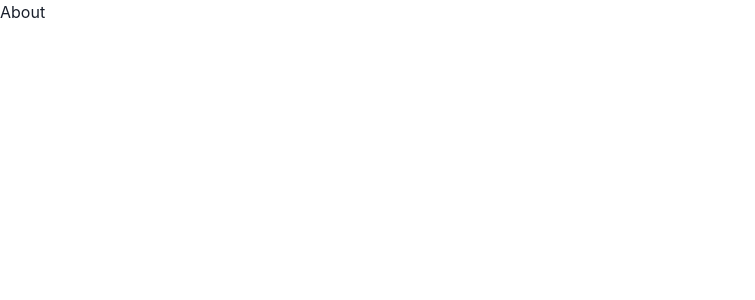
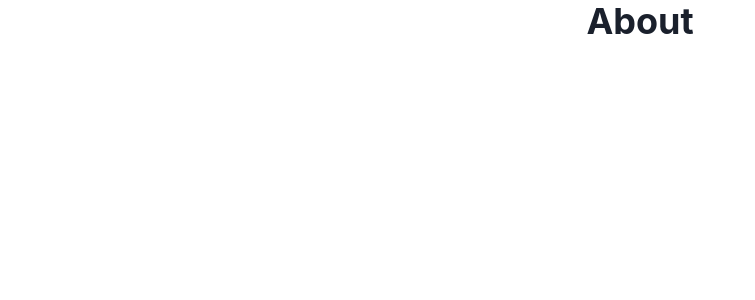
Before and after one commit to starwalker00/next-chakra-mspa-template, a Next.js app: page /about in a window 1280 px wide. Shown: the top 300 px of the page, without its empty margins (0-755 px from the left). Built offline with nearby package versions, Linux system fonts and the light colour scheme.

Commit message:
improve base page

```diff
--- a/components/About/index.tsx
+++ b/components/About/index.tsx
@@ -1,10 +1,13 @@
 import type { NextPage } from 'next'
+import { Center, Heading } from '@chakra-ui/react'
 
 const About: NextPage = () => {
 
     return (
         <>
-            <h1>About</h1>
+            <Center>
+                <Heading>About</Heading>
+            </Center>
         </>
     )
 }
--- a/components/Home/index.tsx
+++ b/components/Home/index.tsx
@@ -1,10 +1,13 @@
 import type { NextPage } from 'next'
+import { Center, Heading } from '@chakra-ui/react'
 
 const Home: NextPage = () => {
 
     return (
         <>
-            <h1>Home</h1>
+            <Center>
+                <Heading>Home</Heading>
+            </Center>
         </>
     )
 }
```
